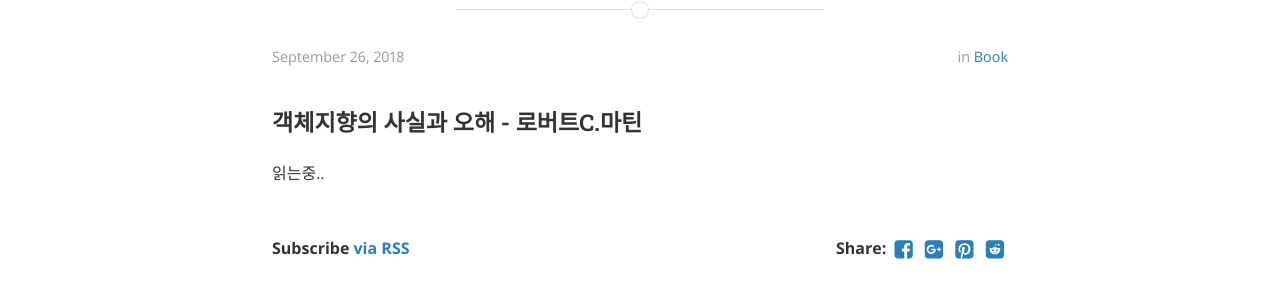
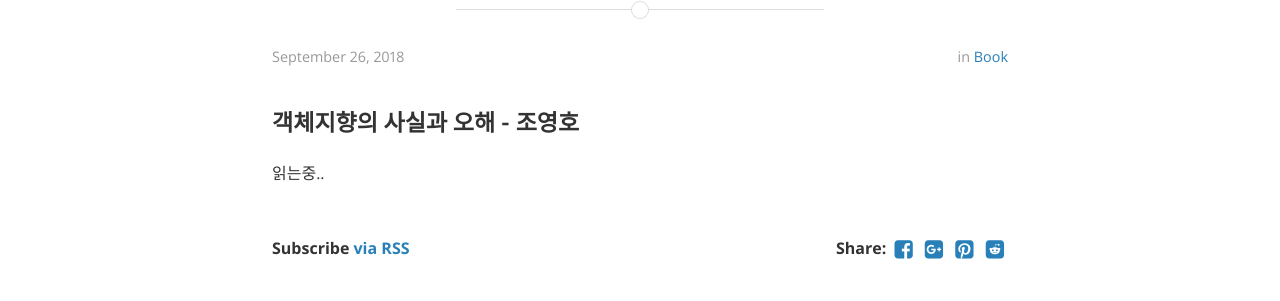
Before and after one commit to gbeea1004/gbeea1004..github.io, a Jekyll site: the page built from _posts/2018-09-26-book3.markdown, in a window 1280 px wide. Shown: the part 238-539 px from the top of the page. Built offline with Jekyll 4.4.1, drawn with Linux system fonts in a browser that asks for light colours; nearby versions of some CDN libraries; comment, search, counter and statistics services are not loaded.

Commit message:
book3 writer modify

```diff
--- a/_posts/2018-09-26-book3.markdown
+++ b/_posts/2018-09-26-book3.markdown
@@ -7,6 +7,6 @@ categories: Book
 comments : true
 ---
 
-### 객체지향의 사실과 오해 - 로버트C.마틴
+### 객체지향의 사실과 오해 - 조영호
 
 읽는중..
```
